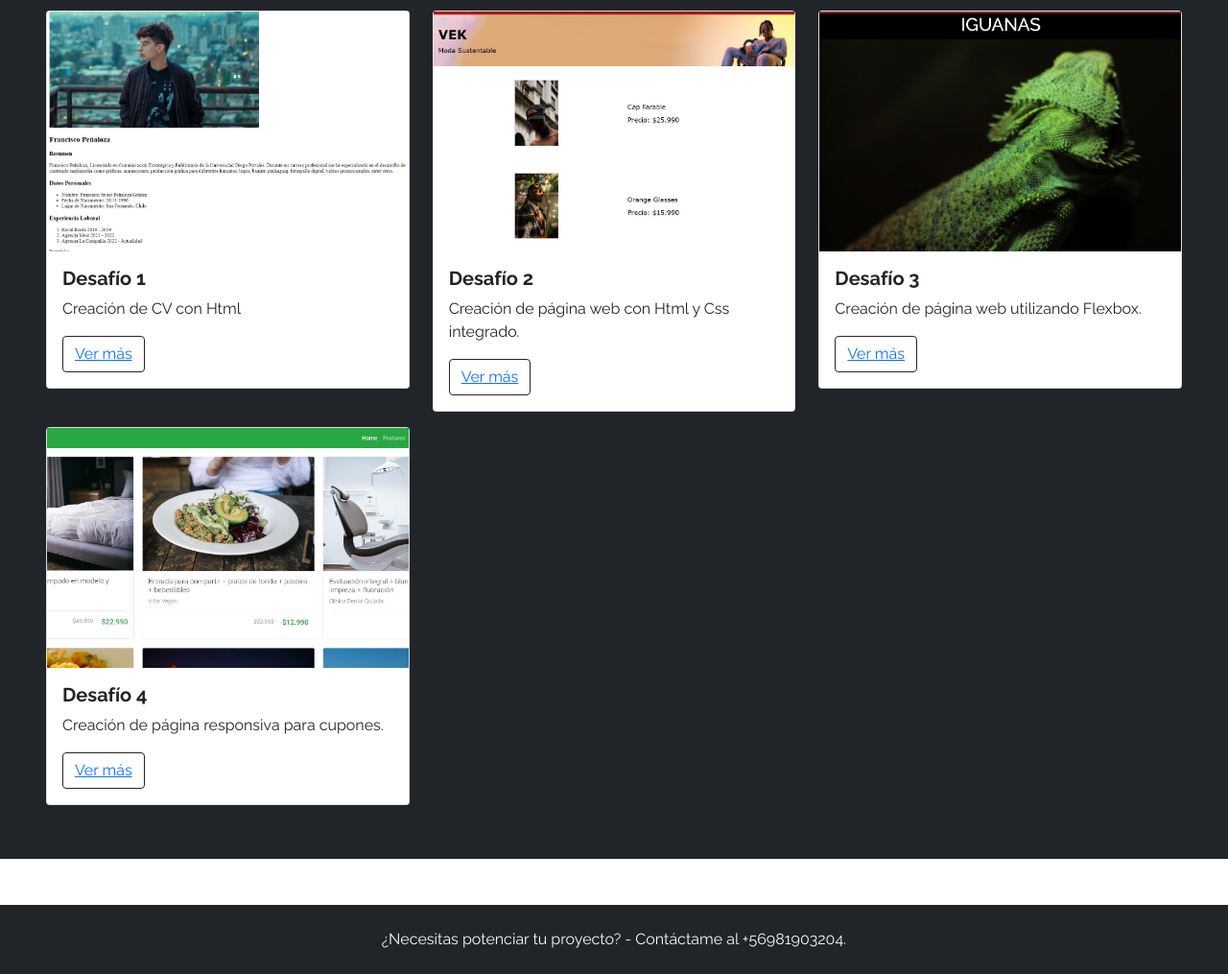
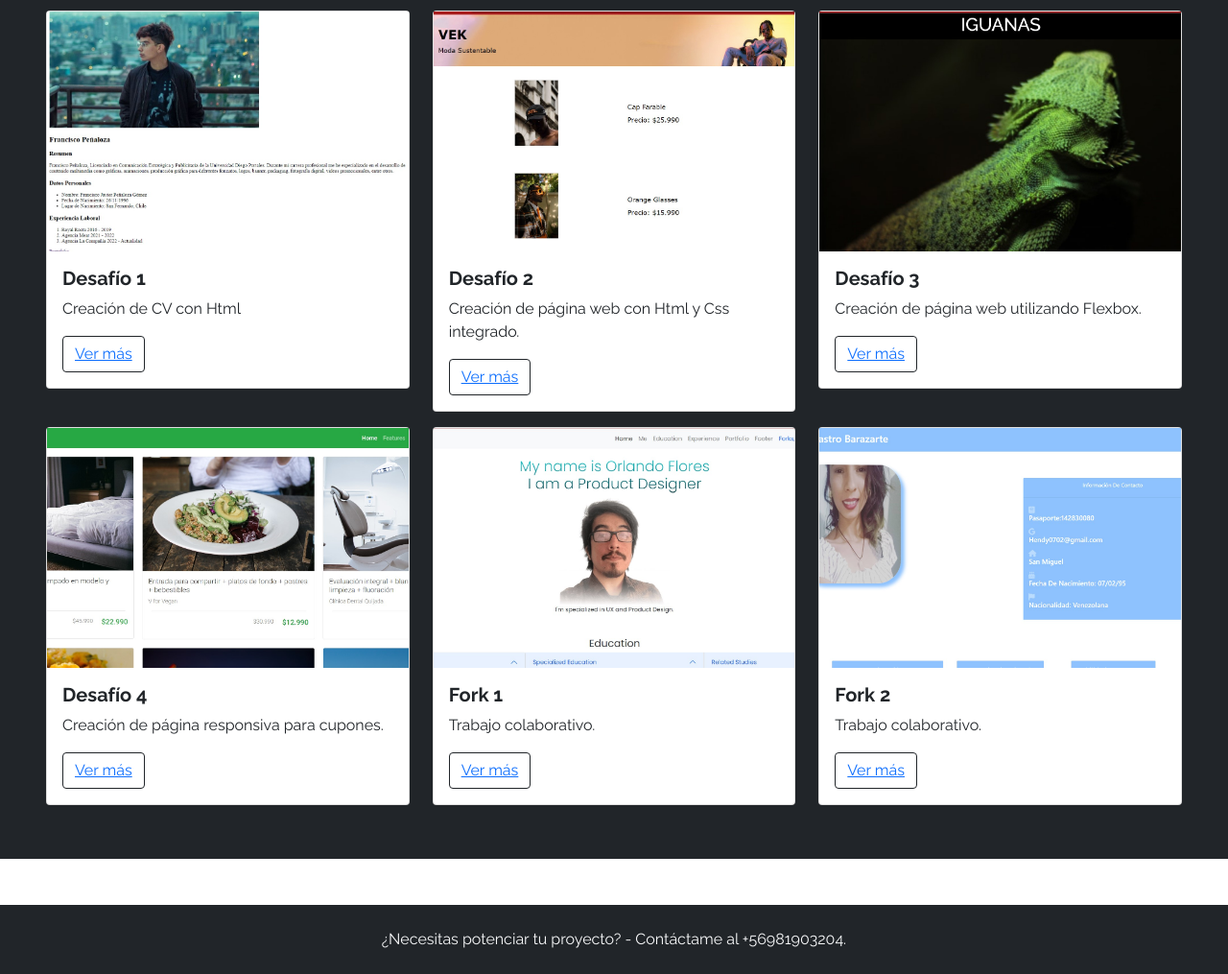
Before and after one commit to FcoLacroix/franciscopenaloza.github.io, a plain HTML site: page index.html in a window 1280 px wide. Shown: the part 1763-2778 px from the top of the page at 96% size. Drawn offline with nearby package versions, Linux system fonts and the light colour scheme.

Commit message:
Se agregaron las cards: Fork 1 y 2

```diff
--- a/index.html
+++ b/index.html
@@ -195,6 +195,34 @@
                     </div>
                 </div>
             </div>
+            <div class="col-12 col-sm-4 py-2">
+                <div class="card">
+                    <div class="image-top" style="background-image: url(./assets/img/Fork-1.jpg)"></div>
+                    <div class="card-body">
+                        <h5 class="card-title fw-bold">Fork 1</h5>
+                        <p class="card-text">
+                            Trabajo colaborativo.
+                        </p>
+                        <button type="button" class="btn btn-outline-dark">
+                            <a href="https://github.com/FcoLacroix/orlandoflowers.github.io">Ver más</a>
+                        </button>
+                    </div>
+                </div>
+            </div>
+            <div class="col-12 col-sm-4 py-2">
+                <div class="card">
+                    <div class="image-top" style="background-image: url(./assets/img/Fork-2.jpg)"></div>
+                    <div class="card-body">
+                        <h5 class="card-title fw-bold">Fork 2</h5>
+                        <p class="card-text">
+                            Trabajo colaborativo.
+                        </p>
+                        <button type="button" class="btn btn-outline-dark">
+                            <a href="https://github.com/FcoLacroix/hendycastro.github.io">Ver más</a>
+                        </button>
+                    </div>
+                </div>
+            </div>
         </div>
 
     </section>
```
Also changed, not shown: assets/img/Fork-1.jpg (added), assets/img/Fork-2.jpg (added).
